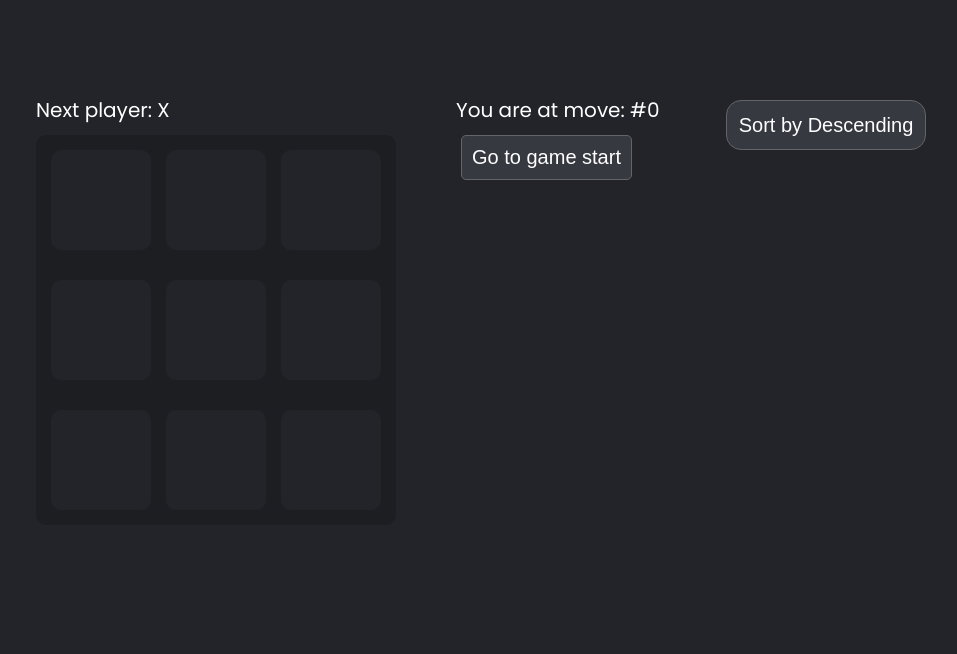
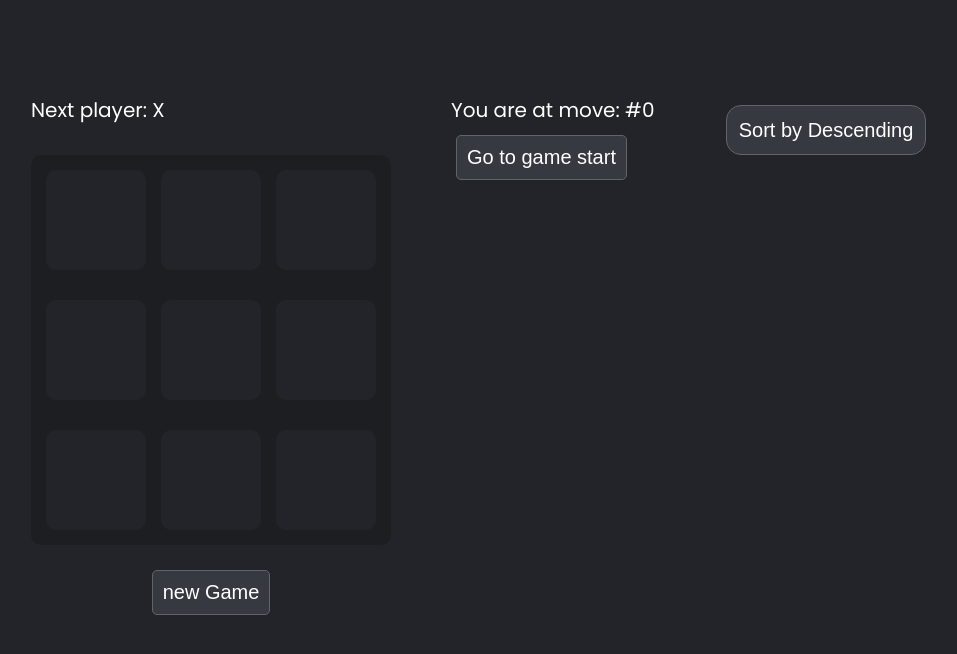
Before and after one commit to RobertWebd/tic-tac-toe, a React (Vite) app: page / in a window 1280 px wide. Shown: the top 654 px of the page, without its empty margins (159-1116 px from the left). Built offline with nearby package versions, Linux system fonts and the light colour scheme.

Commit message:
add: added new Game btn

```diff
--- a/src/components/TicTacToe/TicTacToe.css
+++ b/src/components/TicTacToe/TicTacToe.css
@@ -26,6 +26,7 @@
 }
 
 .game-info button:hover {
+  cursor: pointer;
   opacity: 0.7;
 }
 
--- a/src/components/TicTacToe/TicTacToe.jsx
+++ b/src/components/TicTacToe/TicTacToe.jsx
@@ -44,7 +44,14 @@ export const TicTacToe = () => {
   return (
     <div className="game">
       <div className="game-board">
-        <Board xIsNext={xIsNext} squares={currentSquares} lastMove={currentMove + 1 === history.length} onPlay={handlePlay} />
+        <Board
+          xIsNext={xIsNext}
+          squares={currentSquares}
+          lastMove={currentMove + 1 === history.length}
+          onPlay={handlePlay}
+          setCurrentMove={setCurrentMove}
+          setHistory={setHistory}
+        />
       </div>
       <div className="game-info">
         <p>You are at move: #{currentMove}</p>
--- a/src/components/TicTacToe/components/Board/Board.css
+++ b/src/components/TicTacToe/components/Board/Board.css
@@ -1,3 +1,9 @@
+.leftsideWrapper {
+  display: flex;
+  flex-direction: column;
+  gap: 20px;
+}
+
 .board {
   display: flex;
   flex-direction: column;
@@ -13,7 +19,7 @@
 
 .board-row {
   display: flex;
-  background-color: #1C1E22;
+  background-color: #1c1e22;
 }
 
 .board-row:after {
@@ -21,3 +27,9 @@
   content: '';
   display: table;
 }
+
+.newGame {
+  display: flex;
+  align-self: center;
+  width: fit-content;
+}
--- a/src/components/TicTacToe/components/Board/Board.jsx
+++ b/src/components/TicTacToe/components/Board/Board.jsx
@@ -4,11 +4,11 @@ import { Square } from '../Square';
 import { calculateWinner, getArray } from './Board.utils';
 import './Board.css';
 
-export const Board = ({ xIsNext, squares, lastMove, onPlay }) => {
+export const Board = ({ xIsNext, squares, lastMove, onPlay, setCurrentMove, setHistory }) => {
   const [lines, setLines] = useState([]);
   const [gameEnd, setGameEnd] = useState(false);
 
-  const winnerStatus = calculateWinner(squares);
+  let winnerStatus = calculateWinner(squares);
 
   useEffect(() => {
     if (winnerStatus && winnerStatus.winner && !gameEnd) {
@@ -18,6 +18,8 @@ export const Board = ({ xIsNext, squares, lastMove, onPlay }) => {
   }, [winnerStatus]);
 
   const handleClick = (i) => {
+    if (gameEnd) return;
+
     if (calculateWinner(squares) || squares[i]) return;
 
     const nextSquares = squares.slice();
@@ -66,10 +68,20 @@ export const Board = ({ xIsNext, squares, lastMove, onPlay }) => {
     });
   };
 
+  const handleNewGame = () => {
+    setCurrentMove(0);
+    setHistory([Array(9).fill(null)]);
+    setGameEnd(false);
+    setLines([]);
+  };
+
   return (
-    <div>
+    <div className="leftsideWrapper">
       <div className="status">{getStatus()}</div>
       <div className="board">{renderBoard()}</div>
+      <button className="newGame" onClick={handleNewGame}>
+        new Game
+      </button>
     </div>
   );
 };
@@ -79,4 +91,6 @@ Board.propTypes = {
   squares: PropTypes.array,
   lastMove: PropTypes.bool,
   onPlay: PropTypes.func,
+  setCurrentMove: PropTypes.func,
+  setHistory: PropTypes.func,
 };
--- a/src/index.css
+++ b/src/index.css
@@ -46,10 +46,19 @@ body {
 }
 
 button {
+  transition: 0.2s;
+  margin: 5px;
+  padding: 10px;
+  font-size: 20px;
+  border-radius: 5px;
+  background-color: #373941;
+  color: white;
+  border: 1px solid #636468;
+}
+
+button:hover {
   cursor: pointer;
-  background-color: rgba(76, 0, 255, 0.321);
-  padding: 3px;
-  border: 1px rgba(255, 0, 251, 0.467) solid;
+  opacity: 0.7;
 }
 
 #root {
```
